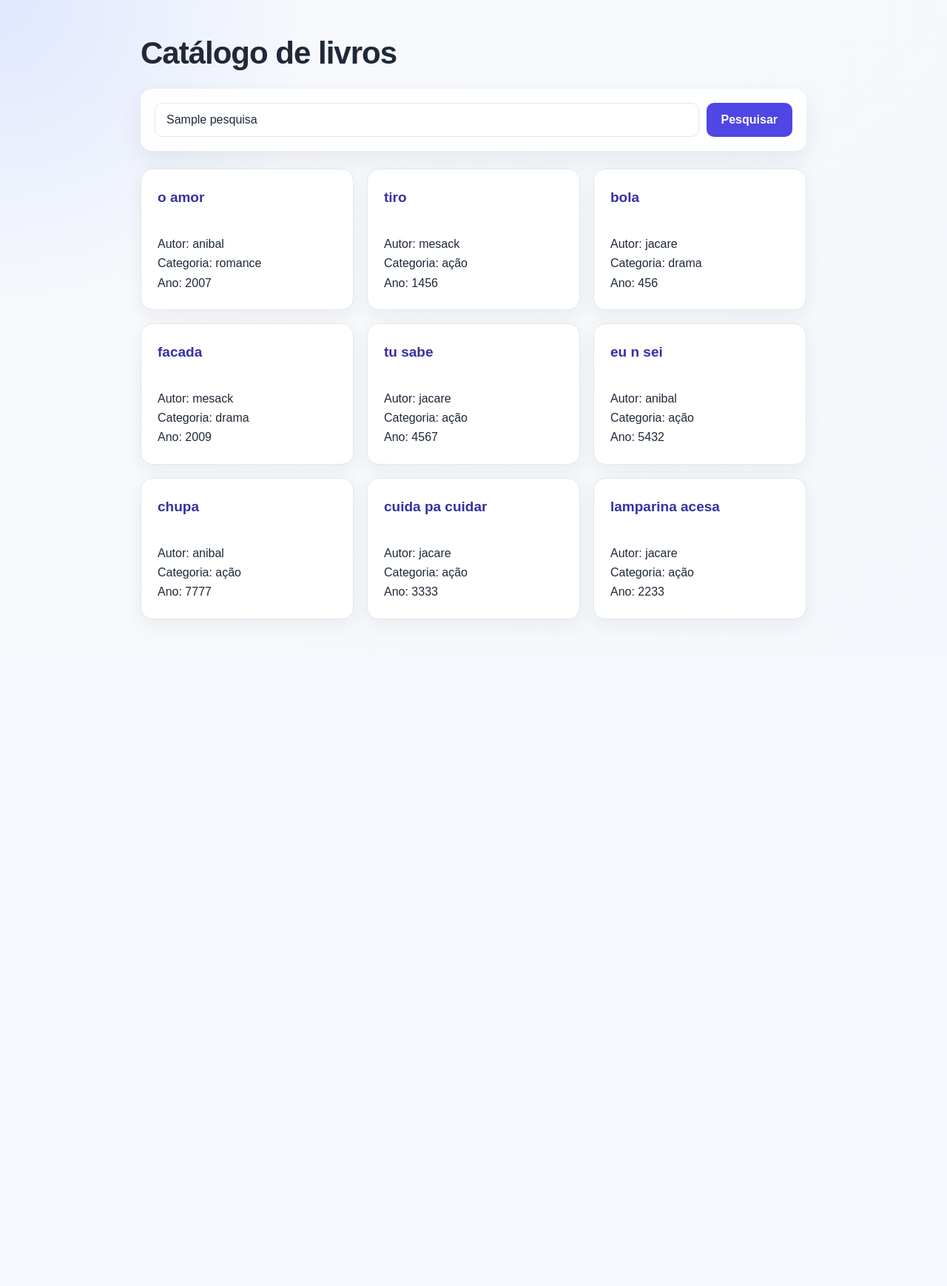
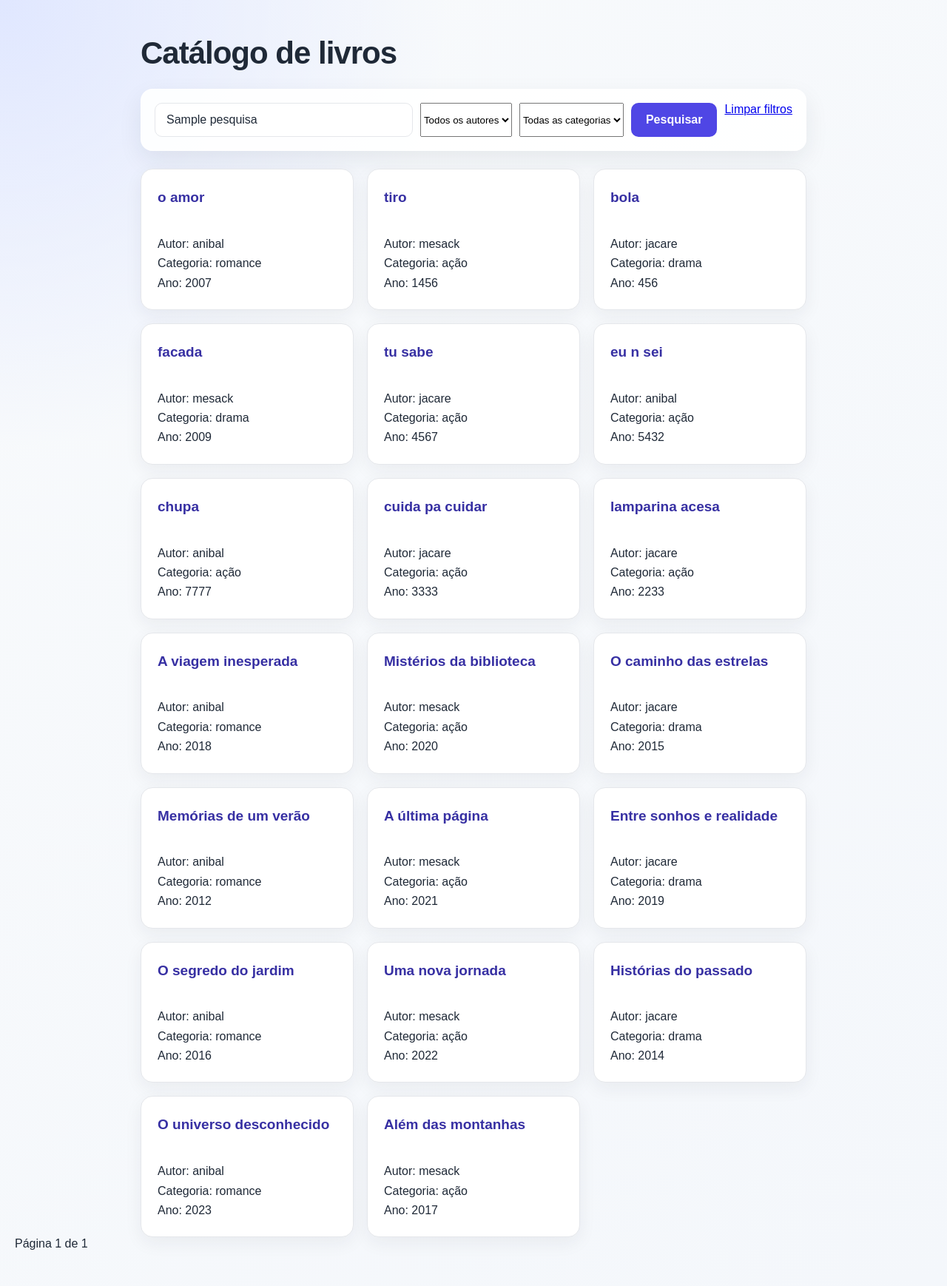
Before and after one commit to samdantas14/Atividade-Pr-tica-Consultas-ORM-Filtros-e-Pagina-o-no-Django, a Django app: template templates/core/lista_livros.html in a window 1280 px wide. Shown: the whole page at 74% size. Before the commit the page ends 840 px from the top, so only its background shows below. Run offline with Django 5.2, Linux system fonts and the light colour scheme; data comes from the database, SQL or seed files in the repository; the template is opened without the code that fills it: values that come from a table or form of the project are taken from there, most other values are stand-ins (such as "Sample title", 1, 10 or a date in 2020).

Commit message:
revisão e modificação da estrutura

```diff
--- a/templates/core/lista_livros.html
+++ b/templates/core/lista_livros.html
@@ -1,3 +1,4 @@
+
 <!DOCTYPE html>
 {% load static %}
 <html lang="pt-BR">
@@ -8,16 +9,48 @@
     <link rel="stylesheet" href="{% static 'css/style.css' %}">
 </head>
 <body>
+
     <h1>Catálogo de livros</h1>
+
     <form method="GET">
+
         <input
             type="search"
             name="q"
-            value="{{ pesquisa|default:'' }}"
+            value="{{ pesquisa }}"
             placeholder="Pesquisar pelo título"
         >
+
+        <select name="autor">
+            <option value="">Todos os autores</option>
+
+            {% for autor in autores %}
+                <option value="{{ autor.id }}"
+                    {% if autor_selecionado == autor.id|stringformat:"s" %}selected{% endif %}>
+                    {{ autor.nome }}
+                </option>
+            {% endfor %}
+        </select>
+
+        <select name="categoria">
+            <option value="">Todas as categorias</option>
+
+            {% for categoria in categorias %}
+                <option value="{{ categoria.id }}"
+                    {% if categoria_selecionada == categoria.id|stringformat:"s" %}selected{% endif %}>
+                    {{ categoria.nome }}
+                </option>
+            {% endfor %}
+        </select>
+
         <button type="submit">Pesquisar</button>
+
+        <a href="{% url 'lista-livros' %}">
+            Limpar filtros
+        </a>
+
     </form>
+
     {% if livros %}
         <ul>
             {% for livro in livros %}
@@ -27,12 +60,32 @@
                     Categoria: {{ livro.categoria.nome }}<br>
                     Ano: {{ livro.ano_publicacao }}
                 </li>
-            {% empty %}
-                <li>Nenhum livro encontrado.</li>
             {% endfor %}
         </ul>
     {% else %}
-        <p>Nenhum livro cadastrado.</p>
+        <p>Nenhum livro encontrado.</p>
     {% endif %}
+
+    <nav aria-label="Paginação">
+
+        {% if pagina_atual.has_previous %}
+            <a href="?q={{ pesquisa|urlencode }}&autor={{ autor_selecionado|urlencode }}&categoria={{ categoria_selecionada|urlencode }}&page={{ pagina_atual.previous_page_number }}">
+                Página anterior
+            </a>
+        {% endif %}
+
+        <span>
+            Página {{ pagina_atual.number }}
+            de {{ pagina_atual.paginator.num_pages }}
+        </span>
+
+        {% if pagina_atual.has_next %}
+            <a href="?q={{ pesquisa|urlencode }}&autor={{ autor_selecionado|urlencode }}&categoria={{ categoria_selecionada|urlencode }}&page={{ pagina_atual.next_page_number }}">
+                Próxima página
+            </a>
+        {% endif %}
+
+    </nav>
+
 </body>
 </html>
```
Also changed, not shown: core/views.py (+40 -17 lines), core/migrations/0002_completar_catalogo.py (added).
